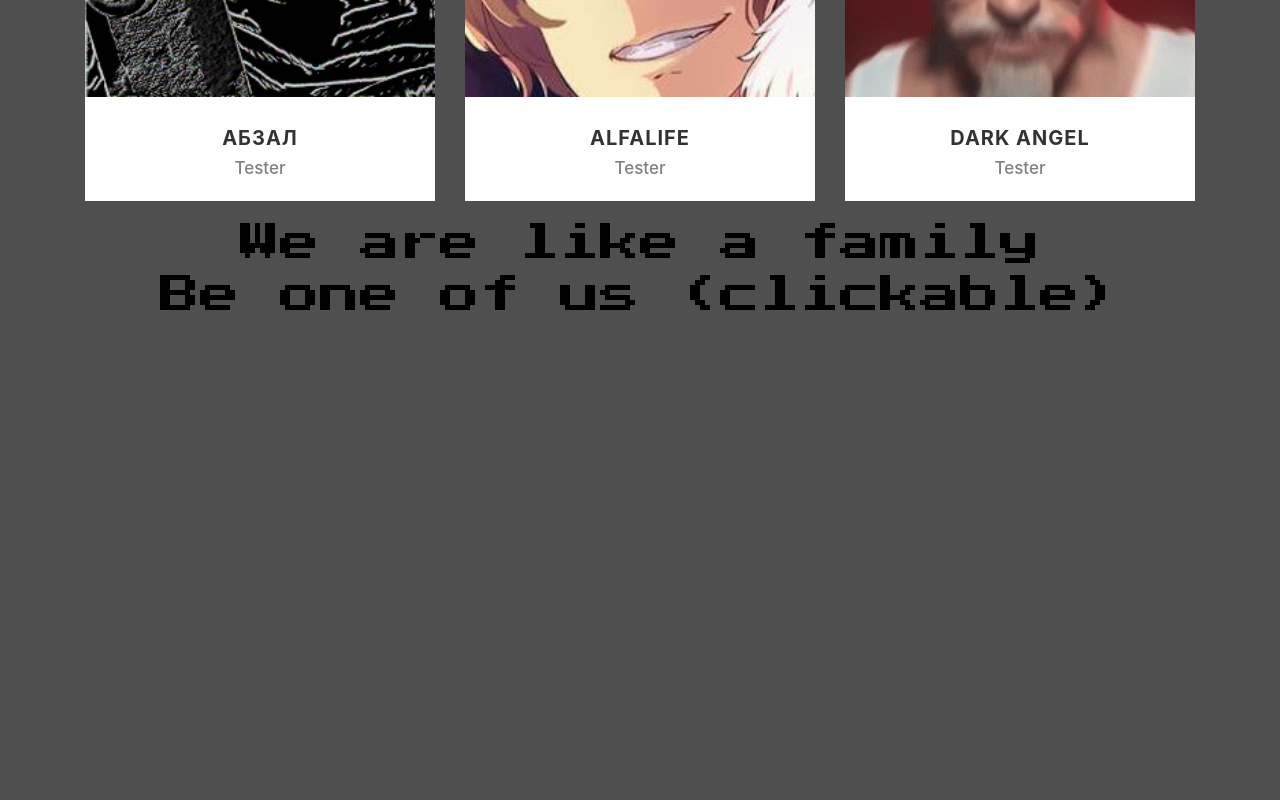
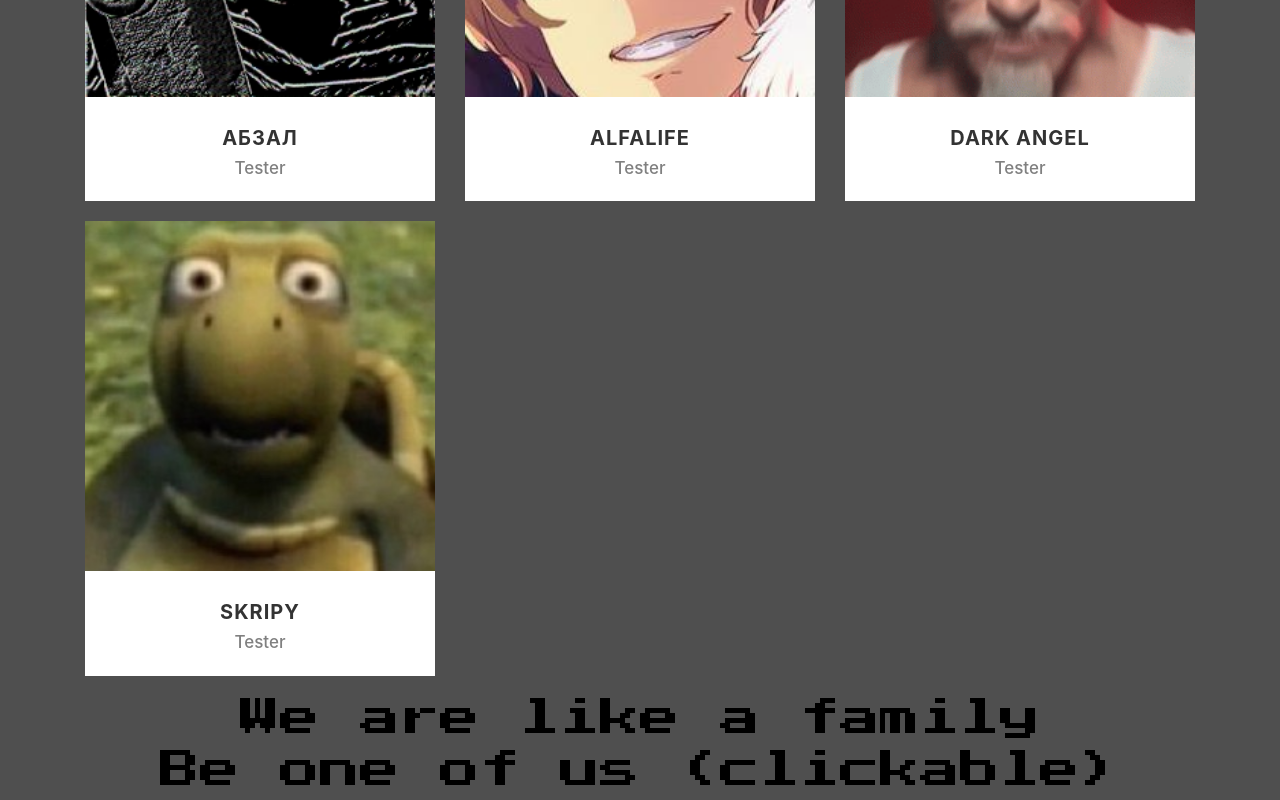
Before and after one commit to winqdev/costo-team, a plain HTML site: page index.html in a window 1280 px wide. Shown: the part 3657-4457 px from the top of the page. Before the commit the page ends 3982 px from the top, so only its background shows below. Drawn offline with nearby package versions, Linux system fonts and the light colour scheme.

Commit message:
Update index.html

```diff
--- a/index.html
+++ b/index.html
@@ -198,6 +198,18 @@
             <div class="col-md-4 col-sm-6">
                 <div class="our-team">
                     <div class="team-img">
+                        <img src="assets/finalitas.png">
+                    </div>
+                    <div class="team-content">
+                        <h3 class="name">FinaLitas</h3>
+                        <span style="color: rgba(208, 211, 0, 0.884);" class="post">Designer</span>
+                    </div>
+                </div>
+            </div>
+
+            <div class="col-md-4 col-sm-6">
+                <div class="our-team">
+                    <div class="team-img">
                         <img src="assets/lososg.png">
                     </div>
                     <div class="team-content">
@@ -226,18 +238,6 @@
                     </div>
                     <div class="team-content">
                         <h3 class="name">Shprotinov</h3>
-                        <span style="color: grey" class="post">Tester</span>
-                    </div>
-                </div>
-            </div>
-
-            <div class="col-md-4 col-sm-6">
-                <div class="our-team">
-                    <div class="team-img">
-                        <img src="assets/finalitas.png">
-                    </div>
-                    <div class="team-content">
-                        <h3 class="name">FinaLitas</h3>
                         <span style="color: grey" class="post">Tester</span>
                     </div>
                 </div>
@@ -302,8 +302,23 @@
                     </div>
                 </div>
             </div>
+
+            <div class="col-md-4 col-sm-6">
+                <div class="our-team">
+                    <div class="team-img">
+                        <img src="assets/skripy.png">
+                    </div>
+                    <div class="team-content">
+                        <h3 class="name">Skripy</h3>
+                        <span style="color: grey" class="post">Tester</span>
+                    </div>
+                </div>
+            </div>
+
         </div>
     </div>
+</div>
+</div>
     <center>
         <h1 style="color: black; font-family: 'Press Start 2P';">We are like a family</h1>
         <h1 onclick="location.href = 'https://discord.gg/KARaDgngAu'" id="beone">Be one of us (clickable)</h1>
```
